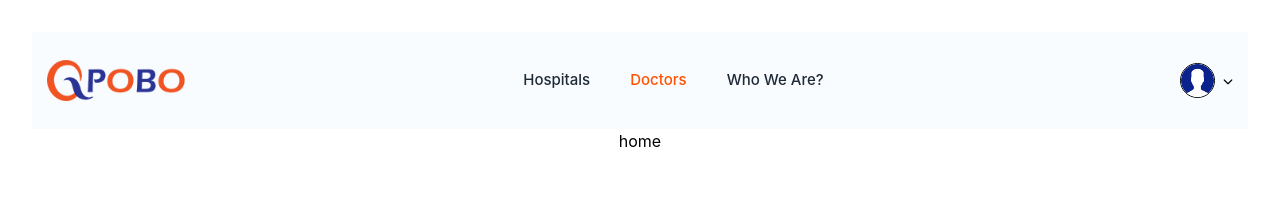
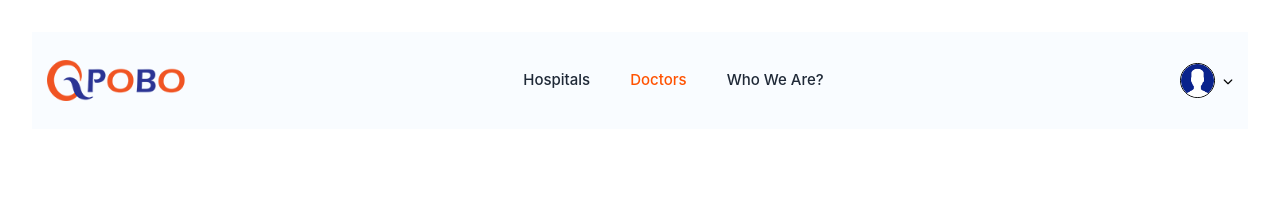
Before and after one commit to krishnan-k/pobo, a React (Vite) app in the folder wireframe/: page / in a window 1280 px wide. Shown: the top 219 px of the page. Built offline with nearby package versions, Linux system fonts and the light colour scheme.

Commit message:
home link

```diff
--- a/wireframe/src/App.jsx
+++ b/wireframe/src/App.jsx
@@ -11,7 +11,7 @@
       <BrowserRouter>
         <Navbar />
         <Routes>
-          <Route path="/" element={<Home />} />
+          <Route path="/doctors" element={<Home />} />
           <Route path="/doctors" element={<Doctor />} />
           <Route path="/hospitals" element={<Hospital />} />
         </Routes>
```
